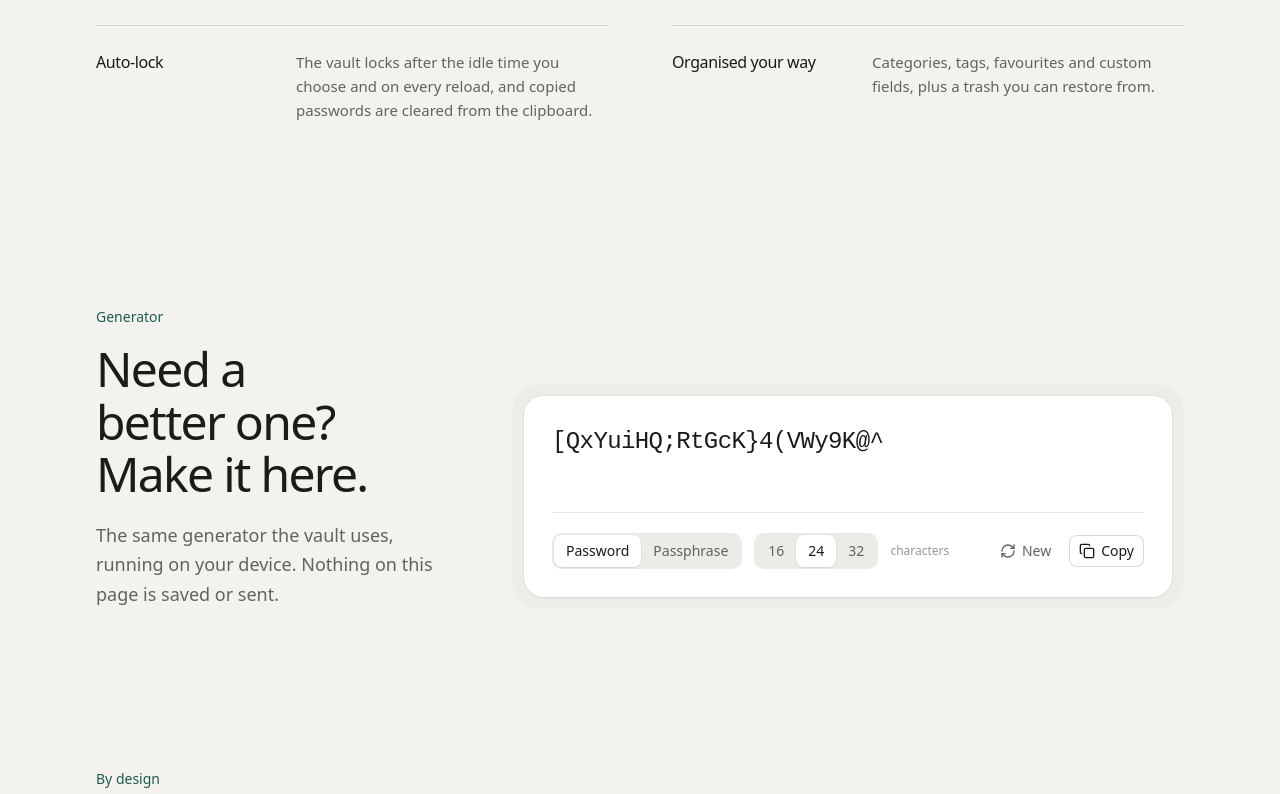
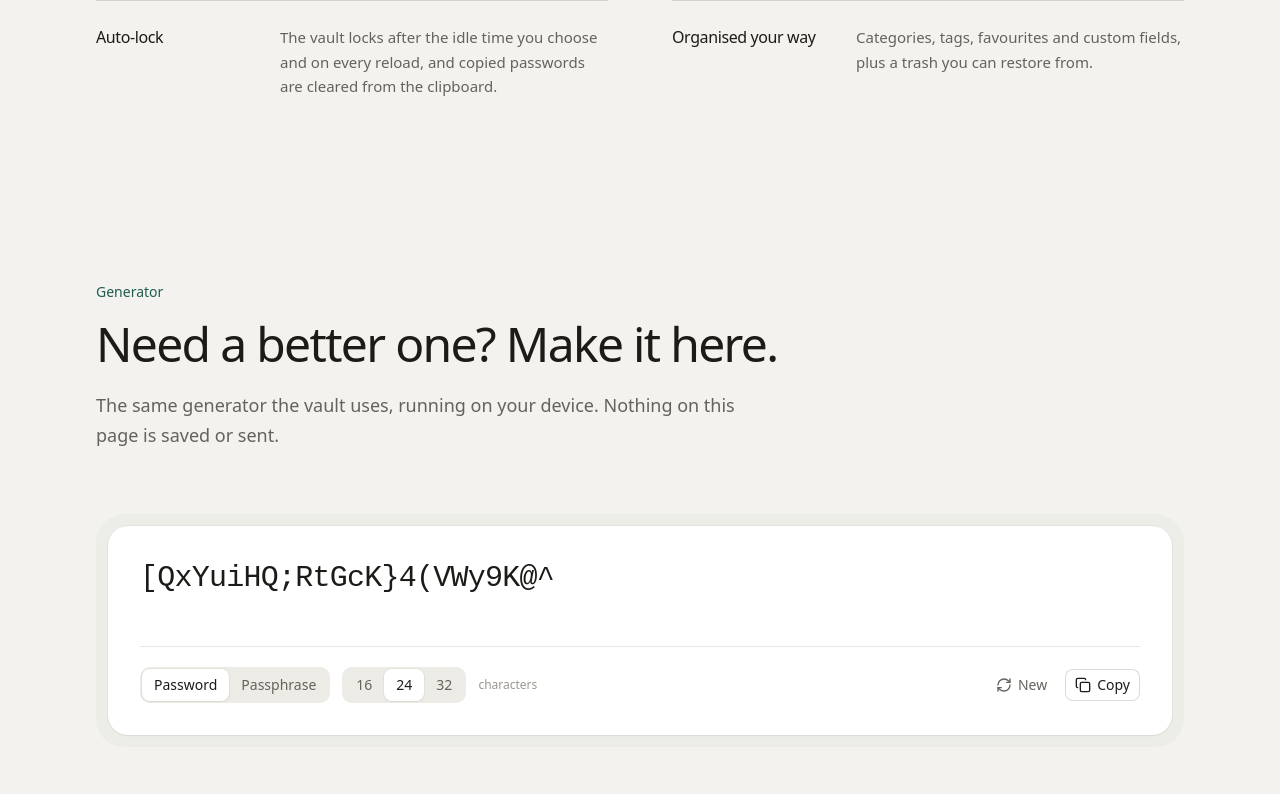
Before and after one commit to AmarMuric04/secure, a React (Vite) app in the folder apps/web/: page / in a window 1280 px wide. Shown: the part 2486-3280 px from the top of the page. Built offline with nearby package versions, Linux system fonts and the light colour scheme; no server answers.

Commit message:
Stack the landing generator under its heading

```diff
--- a/apps/web/src/components/pages/LandingPage/FeatureList/FeatureList.tsx
+++ b/apps/web/src/components/pages/LandingPage/FeatureList/FeatureList.tsx
@@ -46,7 +46,7 @@ const FeatureList: React.FC = () => {
 					<motion.div
 						key={feature.title}
 						{...revealProps({ delay: (index % 2) * 0.06 })}
-						className="grid gap-2 border-t border-foreground/15 py-6 sm:grid-cols-[11rem_minmax(0,1fr)] sm:gap-6"
+						className="grid gap-2 border-t border-foreground/15 py-6 lg:grid-cols-[10rem_minmax(0,1fr)] lg:gap-6"
 					>
 						<dt className="font-medium tracking-tight">
 							{feature.title}
--- a/apps/web/src/components/pages/LandingPage/GeneratorPanel/GeneratorPanel.tsx
+++ b/apps/web/src/components/pages/LandingPage/GeneratorPanel/GeneratorPanel.tsx
@@ -7,6 +7,7 @@ import { Button } from "@/components/ui";
 import { cn } from "@/lib/utils";
 
 import { revealProps } from "../landingMotion";
+import { SectionHeading } from "../SectionHeading";
 
 const MODES = {
 	password: { label: "Password", sizes: [16, 24, 32], unit: "characters" },
@@ -98,24 +99,19 @@ const GeneratorPanel: React.FC = () => {
 	};
 
 	return (
-		<section className="mx-auto grid max-w-6xl gap-12 px-5 pt-28 sm:px-8 lg:grid-cols-[22rem_minmax(0,1fr)] lg:gap-16 lg:pt-40">
-			<motion.div {...revealProps({})}>
-				<p className="text-sm font-medium text-primary">Generator</p>
-				<h2 className="mt-4 text-[2rem] leading-[1.1] font-medium tracking-[-0.035em] text-balance sm:text-5xl">
-					Need a better one? Make it here.
-				</h2>
-				<p className="mt-5 text-lg leading-relaxed text-pretty text-muted-foreground">
-					The same generator the vault uses, running on your device.
-					Nothing on this page is saved or sent.
-				</p>
-			</motion.div>
+		<section className="mx-auto max-w-6xl px-5 pt-28 sm:px-8 lg:pt-40">
+			<SectionHeading
+				eyebrow="Generator"
+				title="Need a better one? Make it here."
+				lede="The same generator the vault uses, running on your device. Nothing on this page is saved or sent."
+			/>
 
 			<motion.div
 				{...revealProps({ delay: 0.08 })}
-				className="self-end rounded-[1.75rem] bg-accent/70 p-2 sm:p-3"
+				className="mt-14 rounded-[1.75rem] bg-accent/70 p-2 sm:mt-16 sm:p-3"
 			>
-				<div className="rounded-[1.25rem] bg-card p-5 shadow-panel sm:p-7">
-					<p className="min-h-16 font-mono text-xl leading-8 tracking-tight break-all sm:text-2xl sm:leading-9">
+				<div className="rounded-[1.25rem] bg-card p-5 shadow-panel sm:p-8">
+					<p className="min-h-16 font-mono text-xl leading-8 tracking-tight break-all sm:text-3xl sm:leading-10">
 						{secret}
 					</p>
 
```
